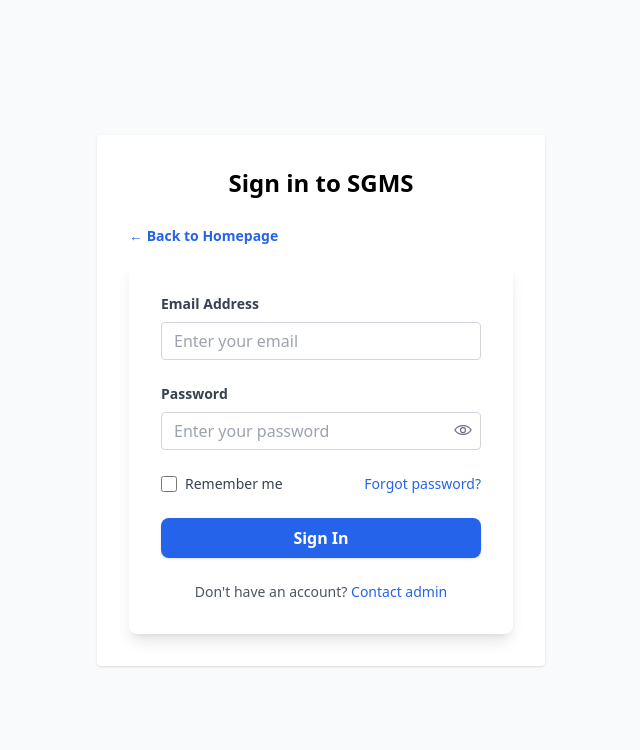
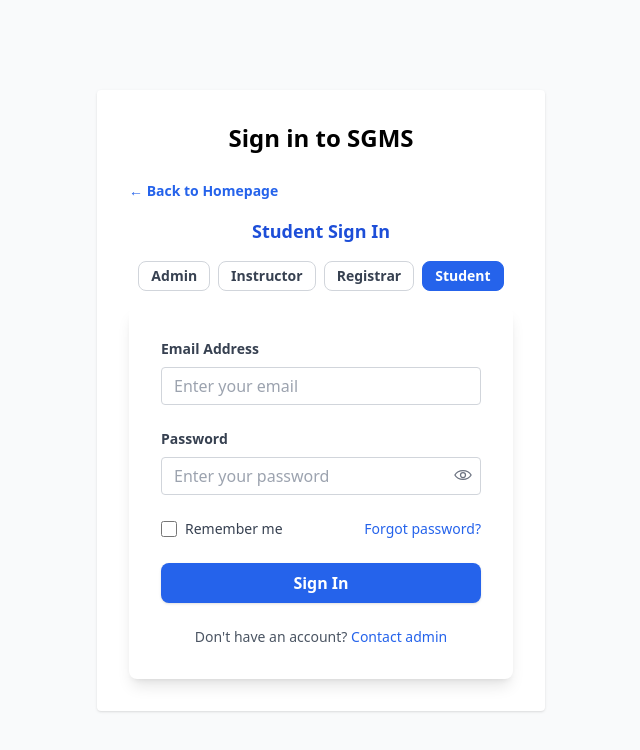
Before and after one commit to Motongorii/Student_Class_Grading-SYSTEM, a Next.js app: page /login in a window 1280 px wide. Shown: the top 750 px of the page, without its empty margins (319-959 px from the left). Built offline with nearby package versions, Linux system fonts and the light colour scheme; no server answers.

Commit message:
Add explicit Admin portal login and admin role selection in login form

```diff
--- a/app/page.tsx
+++ b/app/page.tsx
@@ -55,7 +55,15 @@ export default function Home() {
               Student Portal
             </button>
           </div>
-          <p className="text-xs text-white/80 mt-4">* Admin access is available only via the <span className="font-semibold">/admin</span> route.</p>
+          <div className="flex flex-col sm:flex-row gap-4 w-full max-w-lg mx-auto justify-center mt-4">
+            <button
+              className="flex-1 w-full bg-white/90 text-black font-bold py-3 rounded-xl shadow-lg hover:bg-gray-100 hover:scale-105 transition-all text-lg focus:outline-none focus:ring-2 focus:ring-black"
+              onClick={() => navigatePortal('ADMIN', '/admin')}
+            >
+              Admin Portal
+            </button>
+          </div>
+          <p className="text-xs text-white/80 mt-4">* Admin access is now available via the <span className="font-semibold">Admin Portal</span> button and <span className="font-semibold">/admin</span> route.</p>
         </div>
         {/* Decorative shapes */}
         <div className="absolute top-0 left-0 w-40 h-40 bg-blue-200/40 rounded-full blur-3xl -z-1 animate-pulse" />
--- a/components/LoginForm.tsx
+++ b/components/LoginForm.tsx
@@ -16,6 +16,7 @@ import { useRouter } from 'next/navigation';
 export default function LoginForm({ roleHint = '' }: { roleHint?: string }) {
   const [email, setEmail] = useState('');
   const [password, setPassword] = useState('');
+  const [loginRole, setLoginRole] = useState(roleHint.toUpperCase() || 'STUDENT');
   const [showPassword, setShowPassword] = useState(false);
   const [remember, setRemember] = useState(false);
   const [error, setError] = useState('');
@@ -35,13 +36,13 @@ export default function LoginForm({ roleHint = '' }: { roleHint?: string }) {
     const res = await signIn('credentials', {
       email,
       password,
-      role: roleHint.toUpperCase(),
+      role: loginRole,
       redirect: false,
       callbackUrl:
-        roleHint === 'ADMIN' ? '/admin'
-        : roleHint === 'INSTRUCTOR' ? '/instructor'
-        : roleHint === 'REGISTRAR' ? '/registrar'
-        : roleHint === 'STUDENT' ? '/student'
+        loginRole === 'ADMIN' ? '/admin'
+        : loginRole === 'INSTRUCTOR' ? '/instructor'
+        : loginRole === 'REGISTRAR' ? '/registrar'
+        : loginRole === 'STUDENT' ? '/student'
         : '/',
     });
     clearTimeout(slowTimeout);
@@ -67,11 +68,21 @@ export default function LoginForm({ roleHint = '' }: { roleHint?: string }) {
       >
         ← Back to Homepage
       </button>
-      {roleHint && (
-        <div className="mb-4 text-center text-lg font-bold text-blue-700">
-          {roleLabels[roleHint.toUpperCase()] || roleHint} Sign In
-        </div>
-      )}
+      <div className="mb-4 text-center text-lg font-bold text-blue-700">
+        {roleLabels[loginRole] || loginRole} Sign In
+      </div>
+      <div className="mb-4 flex gap-2 justify-center">
+        {Object.entries(roleLabels).map(([key, label]) => (
+          <button
+            key={key}
+            type="button"
+            className={`px-3 py-1 rounded-lg border ${loginRole === key ? 'bg-blue-600 text-white border-blue-600' : 'bg-white text-gray-700 border-gray-300'} text-sm font-semibold`}
+            onClick={() => setLoginRole(key)}
+          >
+            {label}
+          </button>
+        ))}
+      </div>
       <form
         onSubmit={handleSubmit}
         className="space-y-6 bg-white p-8 rounded-lg shadow-lg w-full max-w-md mx-auto animate-fade-in"
```
